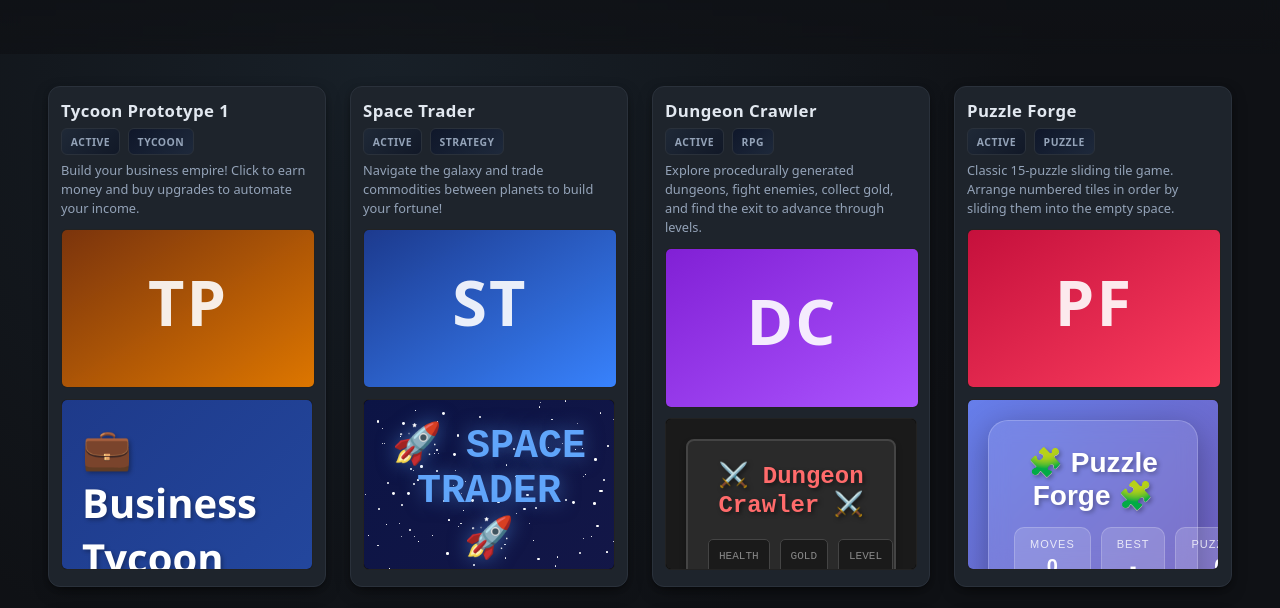
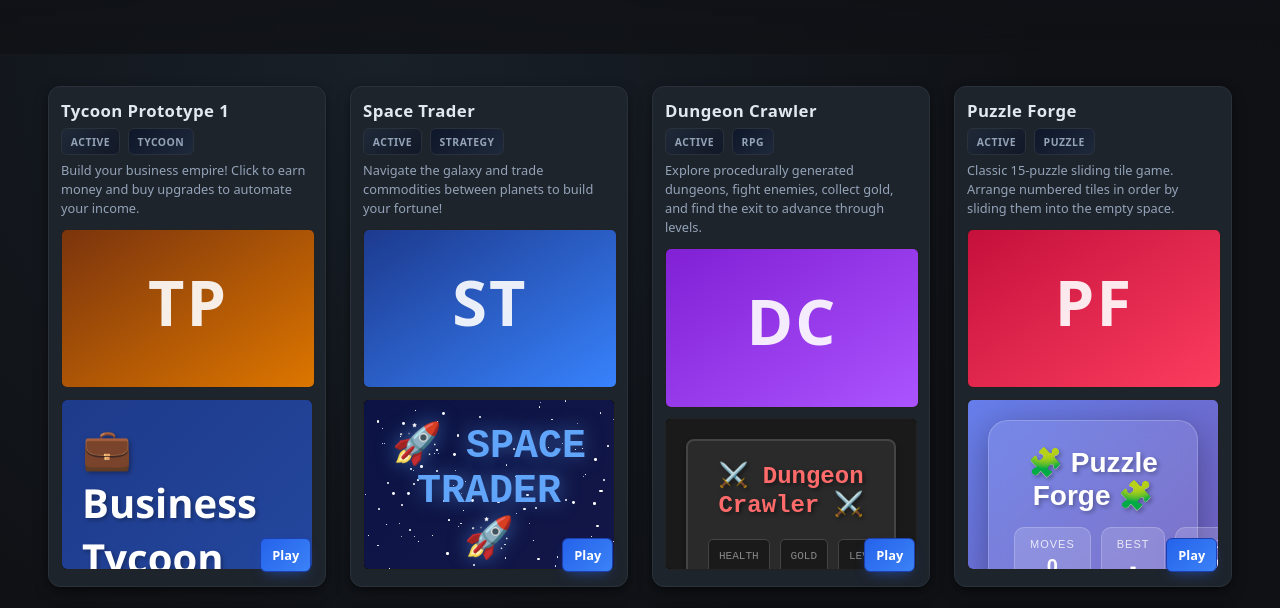
Before and after one commit to egiday/Game-Site, a website with bundled scripts: page index.html in a window 1280 px wide. Shown: the part 113-721 px from the top of the page. Built offline with nearby package versions, Linux system fonts and the light colour scheme.

Commit message:
chore: sync grid layout and theme updates

```diff
--- a/scripts/grid.js
+++ b/scripts/grid.js
@@ -27,6 +27,7 @@ function createCard(game) {
   card.className = 'game-card';
   card.dataset.id = game.id;
   card.dataset.status = game.status;
+  card.tabIndex = -1;
 
   const header = document.createElement('header');
   header.innerHTML = `
@@ -70,6 +71,22 @@ function createCard(game) {
     iframe.dataset.src = `games/${game.id}/index.html`;
     previewWrap.appendChild(iframe);
     observer.observe(card);
+
+    // Click-through link to open full game page
+    const link = document.createElement('a');
+    link.className = 'card-link';
+    link.href = `games/${game.id}/index.html`;
+    link.setAttribute('aria-label', `Open ${game.title}`);
+    link.title = `Open ${game.title}`;
+    card.appendChild(link);
+
+    // Visible CTA for mouse/keyboard users
+    const cta = document.createElement('a');
+    cta.className = 'play-cta';
+    cta.href = link.href;
+    cta.textContent = 'Play';
+    cta.setAttribute('aria-label', `Play ${game.title}`);
+    card.appendChild(cta);
   }
   card.appendChild(previewWrap);
   return card;
--- a/styles/theme.css
+++ b/styles/theme.css
@@ -140,3 +140,26 @@ body {
 ::-webkit-scrollbar-track { background:#0f1115; }
 ::-webkit-scrollbar-thumb { background:#232a33; border-radius:6px; }
 ::-webkit-scrollbar-thumb:hover { background:#2e3640; }
+
+/* Click-through overlay link (covers whole card without blocking focus order) */
+.card-link {
+  position:absolute; inset:0; z-index:3;
+  text-decoration:none; color:inherit;
+}
+
+/* Visible Play CTA */
+.play-cta {
+  position:absolute; z-index:4;
+  bottom:.85rem; right:.85rem;
+  padding:.45rem .7rem; font-size:.8rem; font-weight:600;
+  border-radius: var(--radius-s);
+  background: linear-gradient(135deg, #2563eb, #3b82f6);
+  border:1px solid #1e40af;
+  color:white; text-decoration:none;
+  box-shadow: 0 6px 14px -6px rgba(37,99,235,.6);
+  transition: transform var(--transition), box-shadow var(--transition), filter var(--transition);
+}
+.game-card:hover .play-cta { transform: translateY(-1px); box-shadow: 0 10px 22px -8px rgba(37,99,235,.75); }
+.play-cta:focus { outline:2px solid var(--accent); outline-offset:2px; }
+.game-card[data-status="placeholder"] .play-cta,
+.game-card[data-status="placeholder"] .card-link { display:none; }
```
